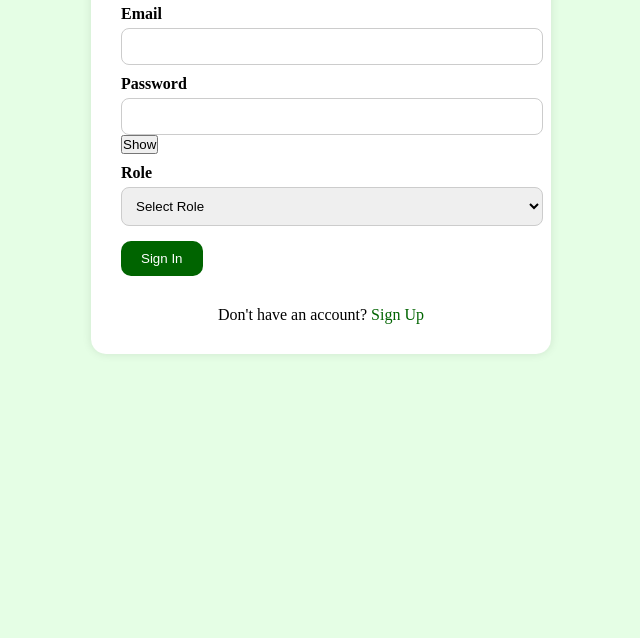
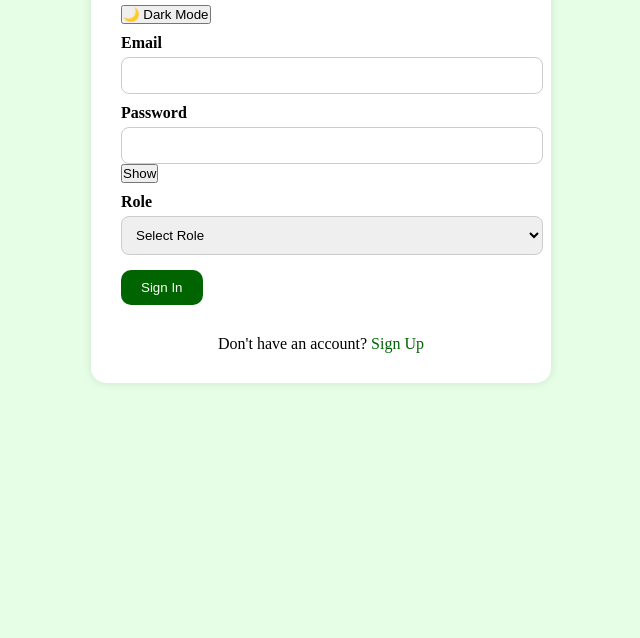
Before and after one commit to rousin2127/Waste-Wise, a plain HTML site: page signin.html in a window 1280 px wide. Shown: the part 162-800 px from the top of the page, without its empty margins (319-959 px from the left). Drawn offline with Linux system fonts and the light colour scheme.

Commit message:
Update signin.html
Added dark mode toggle button for signin pages

```diff
--- a/signin.html
+++ b/signin.html
@@ -10,6 +10,7 @@
 <body>
   <div class="form-container">
     <h1>Sign In</h1>
+    <button id="darkModeBtn" onclick="toggleDarkMode()">🌙 Dark Mode</button>
     <form id="signinForm">
       <label>Email</label>
       <input type="email" id="signinEmail" required>
```
